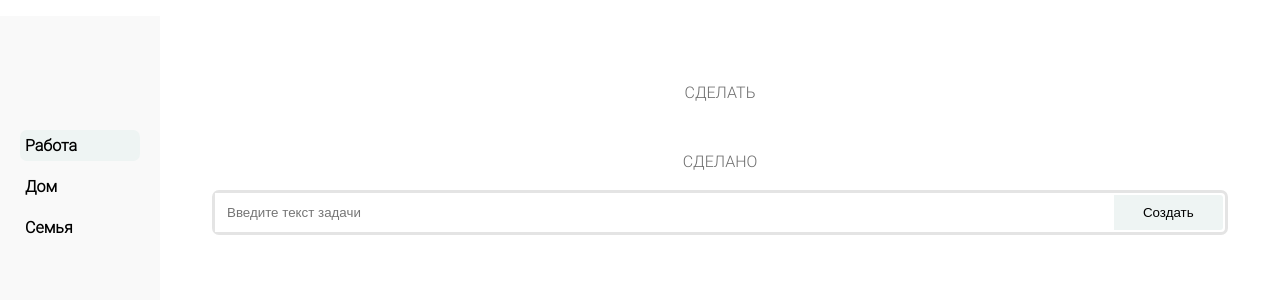
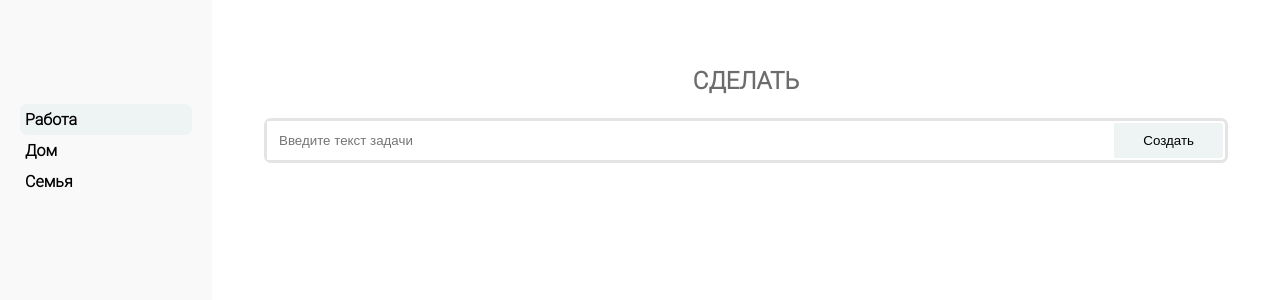
Before and after one commit to neurotrasmitter/ChotoKaktoTodo, a Vue app: page / in a window 1280 px wide. Shown: the top 300 px of the page. Built offline with nearby package versions, Linux system fonts and the light colour scheme.

Commit message:
action vuex renamed and layout fixed

```diff
--- a/src/App.vue
+++ b/src/App.vue
@@ -15,13 +15,13 @@ export default {
     ...mapGetters(["getMaxId"]),
   },
   methods: {
-    ...mapActions(["restoreRecords", "resetRecordsToDefault"]),
+    ...mapActions(["actionRestoreRecords", "actionResetRecordsToDefault"]),
   },
   mounted() {
     try {
-      this.restoreRecords();
+      this.actionRestoreRecords();
     } catch (e) {
-      this.resetRecordsToDefault();
+      this.actionResetRecordsToDefault();
     }
   },
 };
@@ -41,7 +41,7 @@ export default {
 }
 
 .main-content {
-  margin-left: 160px;
+  margin-left: 212px;
 }
 
 a {
--- a/src/components/NavigationMenu.vue
+++ b/src/components/NavigationMenu.vue
@@ -32,14 +32,14 @@ export default {
   padding-top: 0;
   position: fixed;
   z-index: 1;
-  width: 160px;
+  width: 212px;
   height: 100%;
   background-color: #f9f9f9;
 }
 
 .routes-list {
   list-style-type: none;
-  margin-top: 0px;
+  margin-top: 0;
   padding-left: 20px;
   padding-right: 20px;
   padding-top: 104px;
@@ -49,11 +49,11 @@ export default {
   padding-top: 6px;
   padding-bottom: 6px;
   padding-left: 5px;
+  margin-top: 0;
+  margin-bottom: 0;
   margin-right: 5px;
   font-weight: 700;
   font-size: 16px;
-  margin-top: 10px;
-  margin-bottom: 10px;
 }
 
 .active-link {
--- a/src/components/TodoBoard.vue
+++ b/src/components/TodoBoard.vue
@@ -1,27 +1,35 @@
 <template>
-  <div>
-    <p class="list-name first-list">СДЕЛАТЬ</p>
+  <div class="main-container">
+    <h2
+      v-if="!isCurrentTaskEmpty || isCompletedTaskEmpty"
+      class="list-name first-list"
+    >
+      СДЕЛАТЬ
+    </h2>
     <ul class="list">
       <li v-for="record of currentTasks" :key="record.id" class="list-item">
         <TodoRecord :record="record" :storage="recordStorage"></TodoRecord>
       </li>
     </ul>
-    <p class="list-name">СДЕЛАНО</p>
+    <h2 v-if="!isCompletedTaskEmpty" class="list-name">СДЕЛАНО</h2>
     <ul class="list">
       <li v-for="record of completedTask" :key="record.id" class="list-item">
         <TodoRecord :record="record" :storage="recordStorage"></TodoRecord>
       </li>
     </ul>
-    <div class="input-form">
+    <div
+      class="input-form"
+      :class="{ 'empty-task': isCurrentTaskEmpty && isCompletedTaskEmpty }"
+    >
       <input
         type="text"
-        class="input-text"
         placeholder="Введите текст задачи"
-        @keyup.enter="createRecord()"
-        v-model="text"
+        v-model.trim="text"
         minlength="1"
         maxlength="128"
         required
+        class="input-text"
+        @keyup.enter="createRecord()"
       />
       <button @click="createRecord" class="input-button">Создать</button>
     </div>
@@ -49,10 +57,30 @@ export default {
         (el) => el.checked === false
       );
     },
+    isCurrentTaskEmpty() {
+      if (
+        this.storage[this.recordStorage].filter((el) => el.checked === false)
+          .length > 0
+      ) {
+        return false;
+      } else {
+        return true;
+      }
+    },
     completedTask() {
       return this.storage[this.recordStorage].filter(
         (el) => el.checked === true
       );
+    },
+    isCompletedTaskEmpty() {
+      if (
+        this.storage[this.recordStorage].filter((el) => el.checked === true)
+          .length
+      ) {
+        return false;
+      } else {
+        return true;
+      }
     },
   },
   watch: {
@@ -61,21 +89,16 @@ export default {
     },
   },
   methods: {
-    ...mapActions({
-      recordCreate: "createRecord",
-      saveRecords: "saveRecords",
-      setId: "setId",
-    }),
+    ...mapActions(["actionCreateRecord", "actionSetId", "actionSaveRecords"]),
     createRecord() {
-      this.text = this.text.trim();
       if (this.text.length > 0) {
-        this.recordCreate({
+        this.actionCreateRecord({
           text: this.text,
           storage: this.recordStorage,
           id: this.getMaxId + 1,
         });
         this.text = "";
-        this.saveRecords();
+        this.actionSaveRecords();
       } else {
         alert("Поле не должно быть пустым");
       }
@@ -87,6 +110,7 @@ export default {
 <style scoped>
 .list {
   list-style-type: none;
+  margin: 0;
   padding-left: 52px;
   padding-right: 52px;
 }
@@ -98,18 +122,21 @@ export default {
 
 .list-name {
   text-align: center;
+  margin-top: 0;
+  margin-bottom: 0;
   padding-top: 31px;
   padding-bottom: 3px;
   color: #6c6c6c;
 }
 
-.first-list {
-  padding-top: 67px;
+.main-container {
+  padding-top: 36px;
 }
 
 .input-form {
   margin-left: 52px;
   margin-right: 52px;
+  margin-top: 20px;
   background: #ffffff;
   border: 3px solid #e4e4e4;
   border-radius: 7px;
@@ -131,4 +158,7 @@ export default {
   align-self: center;
   margin-right: 2px;
 }
+
+.empty-task {
+}
 </style>
--- a/src/components/TodoRecord.vue
+++ b/src/components/TodoRecord.vue
@@ -2,27 +2,27 @@
   <div class="record-container">
     <input
       type="checkbox"
+      :checked="checked"
       class="checkbox"
       @click="changeStatus"
-      :checked="checked"
     />
-    <input
+    <inputs
+      type="text"
       v-if="editMode"
-      type="text"
-      class="text"
+      v-model="textEditable"
       ref="textInput"
-      @keyup.enter="confirmChange"
-      @keyup.esc="discardChange"
-      v-model="textEditable"
       minlength="1"
       maxlength="128"
       required
+      class="text"
+      @keyup.enter="confirmChange"
+      @keyup.esc="discardChange"
     />
     <p
       v-else
+      :title="text"
       class="text text-info"
       :class="{ 'text-completed': checked }"
-      :title="text"
     >
       {{ text }}
     </p>
@@ -49,7 +49,7 @@
     <button
       v-if="editMode"
       v-show="!checked"
-      class="button"
+      class="button right-button"
       @click="discardChange"
       @mouseenter="discardColor = '#D26161'"
       @mouseleave="discardColor = '#6C6C6C'"
@@ -59,7 +59,7 @@
     <button
       v-else
       v-show="!checked"
-      class="button"
+      class="button right-button"
       @click="deleteRecord"
       @mouseenter="crossColor = '#D26161'"
       @mouseleave="crossColor = '#6C6C6C'"
@@ -109,19 +109,20 @@ export default {
   },
   methods: {
     //...mapActions(["deleteRecord", "changeStatus", "changeText"]),
-    ...mapActions({
-      recordDelete: "deleteRecord",
-      statusChange: "changeStatus",
-      textChange: "changeText",
-      saveRecords: "saveRecords",
-    }),
+    ...mapActions([
+      "actionDeleteRecord",
+      "actionChangeStatus",
+      "actionDeleteRecord",
+      "actionChangeText",
+      "actionSaveRecords",
+    ]),
     changeStatus() {
       try {
-        this.statusChange({ record: this.record });
+        this.actionChangeStatus({ record: this.record });
       } catch (e) {
         alert(e.text);
       }
-      this.saveRecords();
+      this.actionSaveRecords();
     },
     async changeMode() {
       this.editMode = true;
@@ -131,23 +132,29 @@ export default {
     deleteRecord() {
       if (confirm("Вы действительно хотите удалить эту запись?")) {
         try {
-          this.recordDelete({ storage: this.storage, record: this.record });
+          this.actionDeleteRecord({
+            storage: this.storage,
+            record: this.record,
+          });
         } catch (e) {
           alert(e.text);
         }
-        this.saveRecords();
+        this.actionSaveRecords();
       }
     },
     confirmChange() {
       if (this.textEditable.length > 0) {
         try {
-          this.textChange({ record: this.record, text: this.textEditable });
+          this.actionChangeText({
+            record: this.record,
+            text: this.textEditable,
+          });
         } catch (e) {
           alert(e.text);
         }
         this.text = this.textEditable;
         this.editMode = false;
-        this.saveRecords();
+        this.actionSaveRecords();
         this.pencilColor = "#6C6C6C";
       } else {
         alert("Поле не должно быть пустым");
@@ -174,11 +181,18 @@ export default {
 }
 
 .button {
+  padding-left: 5px;
+  padding-right: 5px;
   border-radius: 7px;
+  background-color: #eef4f3;
 }
 
 .left-button {
   justify-self: flex-end;
+}
+
+.right-button {
+  padding-right: 12px;
 }
 
 .text {
--- a/src/services/isStoreDamaged.js
+++ b/src/services/isStoreDamaged.js
@@ -8,8 +8,8 @@ function checkFieldInRecord(record) {
 function checkIdInRecord(record) {
   if (
     typeof record.id === "number" ||
-    !isNaN(record.id) ||
-    isFinite(record.id) ||
+    !Number.isNaN(record.id) ||
+    Number.isFinite(record.id) ||
     record.id >= 0 ||
     record.id < Number.MAX_SAFE_INTEGER
   ) {
--- a/src/store/index.js
+++ b/src/store/index.js
@@ -30,7 +30,7 @@ export default new Vuex.Store({
     },
   },
   mutations: {
-    savaRecords(state) {
+    saveRecords(state) {
       window.localStorage.storage = JSON.stringify(state.storage);
       window.localStorage.id = state.id;
     },
@@ -81,40 +81,40 @@ export default new Vuex.Store({
     },
   },
   actions: {
-    createRecord({ commit }, payload) {
+    actionCreateRecord({ commit }, payload) {
       commit("createRecord", {
         storage: payload.storage,
         text: payload.text,
         id: payload.id,
       });
     },
-    deleteRecord({ commit }, payload) {
+    actionDeleteRecord({ commit }, payload) {
       commit("deleteRecord", {
         storage: payload.storage,
         record: payload.record,
       });
     },
-    changeStatus({ commit }, payload) {
+    actionChangeStatus({ commit }, payload) {
       commit("changeStatus", {
         record: payload.record,
       });
     },
-    changeText({ commit }, payload) {
+    actionChangeText({ commit }, payload) {
       commit("changeText", {
         record: payload.record,
         text: payload.text,
       });
     },
-    setId({ commit }) {
+    actionSetId({ commit }) {
       commit("setId");
     },
-    saveRecords({ commit }) {
-      commit("savaRecords");
+    actionSaveRecords({ commit }) {
+      commit("saveRecords");
     },
-    restoreRecords({ commit }) {
+    actionRestoreRecords({ commit }) {
       commit("restoreRecords");
     },
-    resetRecordsToDefault({ commit }) {
+    actionResetRecordsToDefault({ commit }) {
       commit("resetRecordsToDefault");
     },
   },
```
Also changed, not shown: src/components/icon/TestIcon.vue (added, +34 -0 lines).
